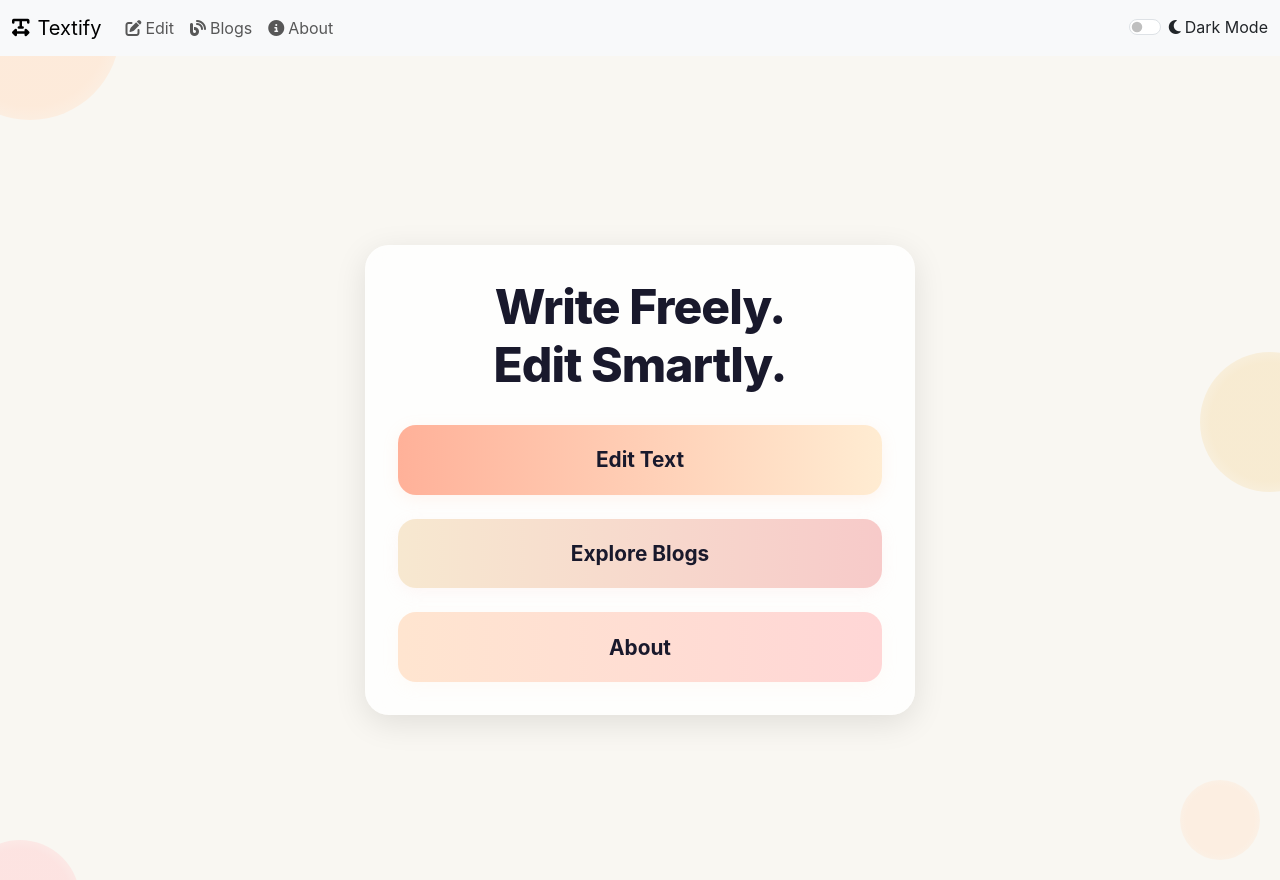
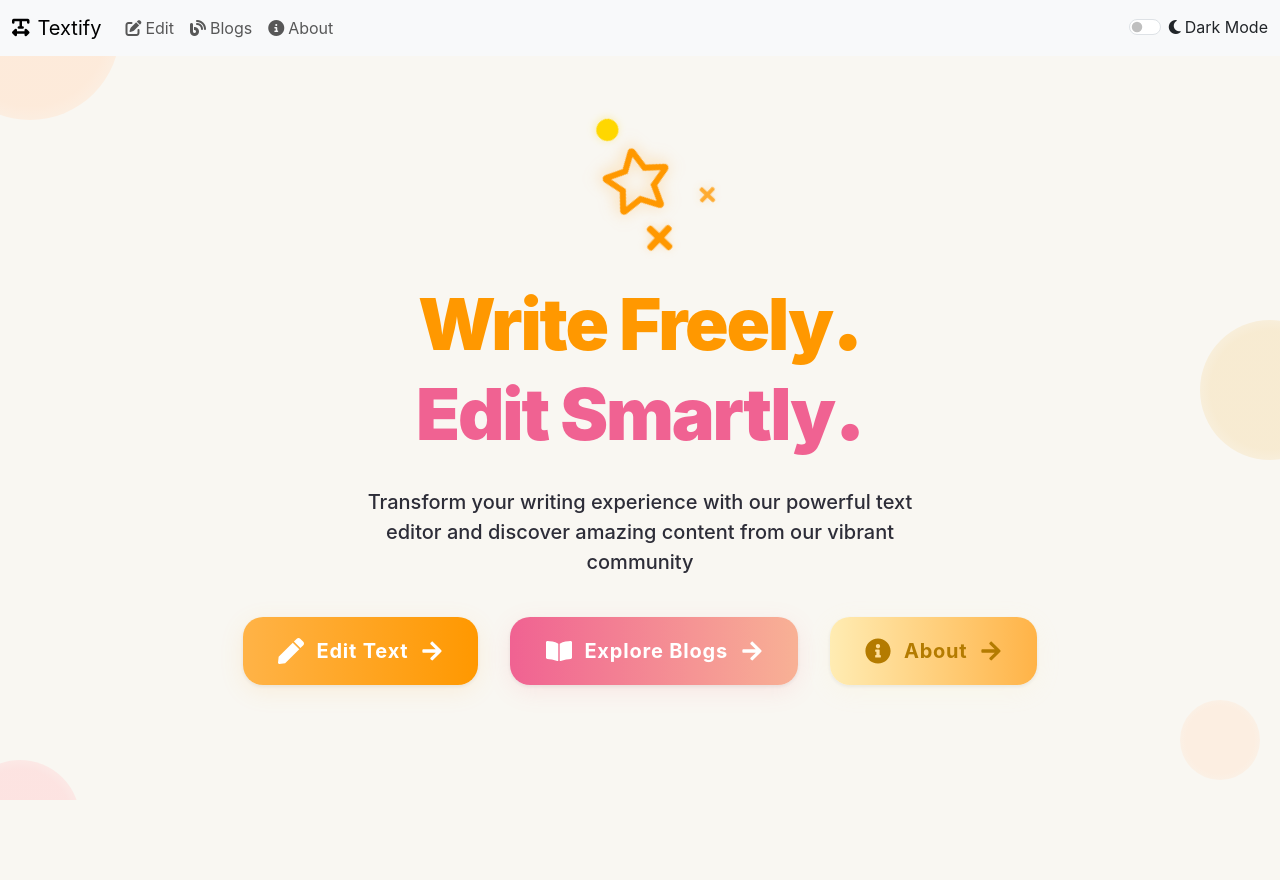
Before and after one commit to nish542/Textify-blog, a React (Create React App) app in the folder frontend/: page / in a window 1280 px wide. After the commit the page ends 800 px from the top, so only its background shows below. Built offline with nearby package versions, Linux system fonts and the light colour scheme.

Commit message:
Final updates

```diff
--- a/frontend/package.json
+++ b/frontend/package.json
@@ -10,6 +10,7 @@
     "axios": "^1.9.0",
     "react": "^18.3.1",
     "react-dom": "^18.3.1",
+    "react-icons": "^5.5.0",
     "react-router-dom": "^6.26.2",
     "react-scripts": "5.0.1",
     "web-vitals": "^2.1.4"
--- a/frontend/src/App.js
+++ b/frontend/src/App.js
@@ -51,7 +51,7 @@ function App() {
   const router = createBrowserRouter([
     {
       path: '/',
-      element: <Home />
+      element: <Home mode={mode} />
     },
     {
       path: '/edit',
--- a/frontend/src/components/About.js
+++ b/frontend/src/components/About.js
@@ -80,10 +80,10 @@ export default function About(props) {
                 </div>
             </div>
 
-            <div className="container-fluid px-0 py-5">
+            <div className="container-fluid px-0 py-5" >
                 <div className="row g-0">
                     <div className="col-12">
-                        <div className="text-center p-3 rounded-0 shadow"
+                        <div className="text-center p-3 rounded-4 shadow"
                             style={{
                                 backgroundColor: 'rgba(242, 236, 224, 0.4)',
                                 border: '2px solid rgb(197 184 154)',
--- a/frontend/src/components/Blog.js
+++ b/frontend/src/components/Blog.js
@@ -100,7 +100,7 @@ export default function Blog(props) {
   useEffect(() => {
     const container = document.querySelector('.container');
     if (container) {
-      container.className = `container py-4 ${props.mode === 'dark' ? 'app-container dark' : 'app-container light'}`;
+      container.className = `container py-4`;
     }
   }, [props.mode]);
 
@@ -241,7 +241,7 @@ export default function Blog(props) {
   };
 
   return (
-    <div className={`container py-4 ${props.mode === 'dark' ? 'app-container dark' : 'app-container light'}`} >
+    <div className={`container py-4 `} >
       {/* Header */}
       <div className="text-center mb-5">
         <h2 className="display-5 fw-bold text-primary mb-3">Community Blogs</h2>
--- a/frontend/src/components/Home.js
+++ b/frontend/src/components/Home.js
@@ -1,138 +1,252 @@
 import React from 'react';
 import { useNavigate } from 'react-router-dom';
+import { FaPen, FaBookOpen, FaInfoCircle, FaArrowRight, FaRegStar, FaPlus } from 'react-icons/fa';
 
-export default function Home() {
+export default function Home(props) {
   const navigate = useNavigate();
+  const isDark = props.mode === 'dark';
   return (
     <div style={{
-      minHeight: '100vh',
+      minHeight: '2vh',
       width: '100%',
-      display: 'flex',
-      alignItems: 'center',
-      justifyContent: 'center',
-      position: 'relative',
-      padding: '1rem',
-    }}>
-      <main style={{
-        position: 'relative',
-        zIndex: 1,
-        width: '100%',
-        maxWidth: '550px',
-        padding: '2rem',
-        background: 'rgba(255, 255, 255, 0.8)',
-        backdropFilter: 'blur(10px)',
-        borderRadius: '24px',
-        boxShadow: '0 8px 32px rgba(0, 0, 0, 0.1)',
-        border: '1px solid rgba(255, 255, 255, 0.2)',
+
       display: 'flex',
       flexDirection: 'column',
       alignItems: 'center',
-        gap: '2rem',
+      justifyContent: 'center',
+      padding: 0,
+    }}>
+      <style>
+        {`
+          @keyframes spin {
+            0% { transform: rotate(0deg); }
+            100% { transform: rotate(360deg); }
+          }
+        `}
+      </style>
+      {/* Logo/Icon Container (spins) */}
+      <div style={{
+        marginTop: '2.5rem',
+        marginBottom: '1.5rem',
+        position: 'relative',
+        display: 'inline-block',
+        fontSize: '4.5rem', // Increased base font size for larger icon
+        lineHeight: 1,
+        width: '1.8em', // Adjusted width of spinning container to be smaller overall
+        height: '1.8em', // Adjusted height of spinning container to be smaller overall
+        animation: 'spin 4s linear infinite',
+      }}>
+        {/* Main Star - Outlined and Centered */}
+        <FaRegStar style={{
+          color: isDark ? '#ffb347' : '#ff9800',
+          filter: isDark ? 'drop-shadow(0 2px 8px #232336)' : 'drop-shadow(0 2px 8px rgba(255,179,71,0.5))',
+          position: 'absolute',
+          left: '50%',
+          top: '50%',
+          transform: 'translate(-50%, -50%)',
+          zIndex: 2,
+          fontSize: '1em', // Inherits from parent, will be 4.5rem
+        }} />
+
+        {/* Top-Right Sparkle */}
+        <FaPlus style={{
+          position: 'absolute',
+          top: '-0.1em',
+          right: '0.6em',
+          fontSize: '0.5em',
+          color: isDark ? '#ffb347' : '#ff9800',
+          filter: isDark ? 'drop-shadow(0 1px 4px #232336)' : 'drop-shadow(0 1px 4px rgba(255,179,71,0.3))',
+          zIndex: 1,
+        }} />
+
+        {/* Bottom-Left Yellow Dot */}
+        <div style={{
+          position: 'absolute',
+          bottom: '-0.1em',
+          left: '0.5em',
+          width: '0.3em',
+          height: '0.3em',
+          borderRadius: '50%',
+          backgroundColor: isDark ? '#ffe082' : '#ffd700',
+          filter: isDark ? 'drop-shadow(0 1px 4px #232336)' : 'drop-shadow(0 1px 4px rgba(255,215,0,0.3))',
+          zIndex: 1,
+        }} />
+
+        {/* Second plus sign (optional, but in image) */}
+        <FaPlus style={{
+          position: 'absolute',
+          top: '-0.1em',
+          left: '0.7em',
+          fontSize: '0.3em',
+          opacity: 0.8,
+          color: isDark ? '#ffb347' : '#ff9800',
+          filter: isDark ? 'drop-shadow(0 1px 4px #232336)' : 'drop-shadow(0 1px 4px rgba(255,179,71,0.3))',
+          zIndex: 1,
+        }} />
+      </div>
+      {/* Heading */}
+      <h1 style={{
+        fontWeight: 900,
+        fontSize: 'clamp(2.5rem, 7vw, 4.5rem)',
         textAlign: 'center',
-        margin: '1rem',
+        margin: 0,
+        lineHeight: 1.05,
+        letterSpacing: '-0.03em',
       }}>
-        <h1 style={{
-          fontSize: 'clamp(2rem, 5vw, 3rem)',
-          fontWeight: 800,
-          color: '#19192c',
-          margin: 0,
-          lineHeight: 1.2,
-          letterSpacing: '-0.02em',
+        <span style={{ color: isDark ? '#ffb347' : '#ff9800', display: 'inline-block' }}>Write Freely<span style={{ color: isDark ? '#ffb347' : '#ff9800', fontSize: '1.2em' }}>.</span></span><br />
+        <span style={{ color: isDark ? '#f06292' : '#f06292', display: 'inline-block' }}>Edit Smartly<span style={{ color: isDark ? '#f06292' : '#f06292', fontSize: '1.2em' }}>.</span></span>
+      </h1>
+      {/* Subheading */}
+      <div style={{
+        marginTop: '2rem',
+        marginBottom: '2.5rem',
+        textAlign: 'center',
+        color: isDark ? '#f7e8cb' : '#2d2d38',
+        fontSize: '1.25rem',
+        fontWeight: 500,
+        maxWidth: '600px',
+        lineHeight: 1.5,
       }}>
-          Write Freely.<br />Edit Smartly.
-        </h1>
+        Transform your writing experience with our powerful text editor and discover amazing content from our vibrant community
+      </div>
+      {/* Buttons Row */}
       <div style={{
         display: 'flex',
-          flexDirection: 'column',
-          gap: '1.5rem',
-          width: '100%',
+        flexWrap: 'wrap',
+        gap: '2rem',
+        justifyContent: 'center',
+        marginBottom: '3.5rem',
       }}>
         <button
           onClick={() => navigate('/edit')}
           style={{
-              width: '100%',
-              padding: '1.2rem',
-              fontSize: '1.3rem',
+            display: 'flex',
+            alignItems: 'center',
+            gap: '0.8rem',
+            padding: '1.2rem 2.2rem',
+            fontSize: '1.25rem',
             fontWeight: 700,
             border: 'none',
-              borderRadius: '18px',
-              background: 'linear-gradient(90deg, #ffb199 0%, #ffecd2 100%)',
-              color: '#19192c',
-              boxShadow: '0 4px 16px rgba(255, 188, 153, 0.15)',
+            borderRadius: '20px',
+            background: isDark
+              ? 'linear-gradient(90deg, #ffb347 0%, #ff9800 100%)'
+              : 'linear-gradient(90deg, #ffb347 0%, #ff9800 100%)',
+            color: isDark ? '#232336' : '#fff',
+            boxShadow: isDark
+              ? '0 6px 24px rgba(255, 179, 71, 0.10), 0 1.5px 4px rgba(0,0,0,0.18)'
+              : '0 6px 24px rgba(255, 179, 71, 0.13), 0 1.5px 4px rgba(0,0,0,0.08)',
             cursor: 'pointer',
-              transition: 'transform 0.15s, box-shadow 0.15s',
+            transition: 'transform 0.18s, box-shadow 0.18s, filter 0.18s',
             outline: 'none',
+            letterSpacing: '0.04em',
+            textTransform: 'none',
+            position: 'relative',
+            overflow: 'hidden',
           }}
           onMouseOver={e => {
-              e.currentTarget.style.transform = 'translateY(-3px) scale(1.03)';
-              e.currentTarget.style.boxShadow = '0 8px 32px rgba(255, 188, 153, 0.25)';
+            e.currentTarget.style.transform = 'translateY(-4px) scale(1.04)';
+            e.currentTarget.style.boxShadow = isDark
+              ? '0 12px 32px rgba(255, 179, 71, 0.18), 0 2px 8px rgba(0,0,0,0.22)'
+              : '0 12px 32px rgba(255, 179, 71, 0.22), 0 2px 8px rgba(0,0,0,0.10)';
+            e.currentTarget.style.filter = 'brightness(1.08)';
           }}
           onMouseOut={e => {
             e.currentTarget.style.transform = 'none';
-              e.currentTarget.style.boxShadow = '0 4px 16px rgba(255, 188, 153, 0.15)';
+            e.currentTarget.style.boxShadow = isDark
+              ? '0 6px 24px rgba(255, 179, 71, 0.10), 0 1.5px 4px rgba(0,0,0,0.18)'
+              : '0 6px 24px rgba(255, 179, 71, 0.13), 0 1.5px 4px rgba(0,0,0,0.08)';
+            e.currentTarget.style.filter = 'none';
           }}
-            aria-label="Edit Text"
         >
-            Edit Text
+          <FaPen style={{ fontSize: '1.3em' }} /> Edit Text <FaArrowRight style={{ fontSize: '1.1em' }} />
         </button>
         <button
           onClick={() => navigate('/blogs')}
           style={{
-              width: '100%',
-              padding: '1.2rem',
-              fontSize: '1.3rem',
+            display: 'flex',
+            alignItems: 'center',
+            gap: '0.8rem',
+            padding: '1.2rem 2.2rem',
+            fontSize: '1.25rem',
             fontWeight: 700,
             border: 'none',
-              borderRadius: '18px',
-              background: 'linear-gradient(90deg, #f7e8d0 0%, #f7cac9 100%)',
-              color: '#19192c',
-              boxShadow: '0 4px 16px rgba(247, 202, 201, 0.15)',
+            borderRadius: '20px',
+            background: isDark
+              ? 'linear-gradient(90deg, #f06292 0%, #f8b195 100%)'
+              : 'linear-gradient(90deg, #f06292 0%, #f8b195 100%)',
+            color: isDark ? '#232336' : '#fff',
+            boxShadow: isDark
+              ? '0 6px 24px rgba(246, 114, 128, 0.10), 0 1.5px 4px rgba(0,0,0,0.18)'
+              : '0 6px 24px rgba(246, 114, 128, 0.13), 0 1.5px 4px rgba(0,0,0,0.08)',
             cursor: 'pointer',
-              transition: 'transform 0.15s, box-shadow 0.15s',
+            transition: 'transform 0.18s, box-shadow 0.18s, filter 0.18s',
             outline: 'none',
+            letterSpacing: '0.04em',
+            textTransform: 'none',
+            position: 'relative',
+            overflow: 'hidden',
           }}
           onMouseOver={e => {
-              e.currentTarget.style.transform = 'translateY(-3px) scale(1.03)';
-              e.currentTarget.style.boxShadow = '0 8px 32px rgba(247, 202, 201, 0.25)';
+            e.currentTarget.style.transform = 'translateY(-4px) scale(1.04)';
+            e.currentTarget.style.boxShadow = isDark
+              ? '0 12px 32px rgba(246, 114, 128, 0.18), 0 2px 8px rgba(0,0,0,0.22)'
+              : '0 12px 32px rgba(246, 114, 128, 0.22), 0 2px 8px rgba(0,0,0,0.10)';
+            e.currentTarget.style.filter = 'brightness(1.08)';
           }}
           onMouseOut={e => {
             e.currentTarget.style.transform = 'none';
-              e.currentTarget.style.boxShadow = '0 4px 16px rgba(247, 202, 201, 0.15)';
+            e.currentTarget.style.boxShadow = isDark
+              ? '0 6px 24px rgba(246, 114, 128, 0.10), 0 1.5px 4px rgba(0,0,0,0.18)'
+              : '0 6px 24px rgba(246, 114, 128, 0.13), 0 1.5px 4px rgba(0,0,0,0.08)';
+            e.currentTarget.style.filter = 'none';
           }}
-            aria-label="Explore Blogs"
         >
-            Explore Blogs
+          <FaBookOpen style={{ fontSize: '1.3em' }} /> Explore Blogs <FaArrowRight style={{ fontSize: '1.1em' }} />
         </button>
         <button
           onClick={() => navigate('/about')}
           style={{
-              width: '100%',
-              padding: '1.2rem',
-              fontSize: '1.3rem',
+            display: 'flex',
+            alignItems: 'center',
+            gap: '0.8rem',
+            padding: '1.2rem 2.2rem',
+            fontSize: '1.25rem',
             fontWeight: 700,
             border: 'none',
-              borderRadius: '18px',
-              background: 'linear-gradient(90deg, #ffe5d0 0%, #ffd6d6 100%)',
-              color: '#19192c',
-              boxShadow: '0 4px 16px rgba(255, 229, 208, 0.15)',
+            borderRadius: '20px',
+            background: isDark
+              ? 'linear-gradient(90deg, #ffe082 0%, #ffb347 100%)'
+              : 'linear-gradient(90deg, #ffecb3 0%, #ffb347 100%)',
+            color: isDark ? '#232336' : '#b47b00',
+            boxShadow: isDark
+              ? '0 6px 24px rgba(255, 224, 130, 0.10), 0 1.5px 4px rgba(0,0,0,0.18)'
+              : '0 6px 24px rgba(255, 236, 179, 0.13), 0 1.5px 4px rgba(0,0,0,0.08)',
             cursor: 'pointer',
-              transition: 'transform 0.15s, box-shadow 0.15s',
+            transition: 'transform 0.18s, box-shadow 0.18s, filter 0.18s',
             outline: 'none',
+            letterSpacing: '0.04em',
+            textTransform: 'none',
+            position: 'relative',
+            overflow: 'hidden',
           }}
           onMouseOver={e => {
-              e.currentTarget.style.transform = 'translateY(-3px) scale(1.03)';
-              e.currentTarget.style.boxShadow = '0 8px 32px rgba(255, 229, 208, 0.25)';
+            e.currentTarget.style.transform = 'translateY(-4px) scale(1.04)';
+            e.currentTarget.style.boxShadow = isDark
+              ? '0 12px 32px rgba(255, 224, 130, 0.18), 0 2px 8px rgba(0,0,0,0.22)'
+              : '0 12px 32px rgba(255, 236, 179, 0.22), 0 2px 8px rgba(0,0,0,0.10)';
+            e.currentTarget.style.filter = 'brightness(1.08)';
           }}
           onMouseOut={e => {
             e.currentTarget.style.transform = 'none';
-              e.currentTarget.style.boxShadow = '0 4px 16px rgba(255, 229, 208, 0.15)';
+            e.currentTarget.style.boxShadow = isDark
+              ? '0 6px 24px rgba(255, 224, 130, 0.10), 0 1.5px 4px rgba(0,0,0,0.18)'
+              : '0 6px 24px rgba(255, 236, 179, 0.13), 0 1.5px 4px rgba(0,0,0,0.08)';
+            e.currentTarget.style.filter = 'none';
           }}
-            aria-label="About"
         >
-            About
+          <FaInfoCircle style={{ fontSize: '1.3em' }} /> About <FaArrowRight style={{ fontSize: '1.1em' }} />
         </button>
       </div>
-      </main>
     </div>
   );
 }
```
Also changed, not shown: frontend/src/components/textt.js (+107 -12 lines), 1 other file (tests, documents, lock files or other folders). Lines whose indentation alone changed are shown as unchanged.
